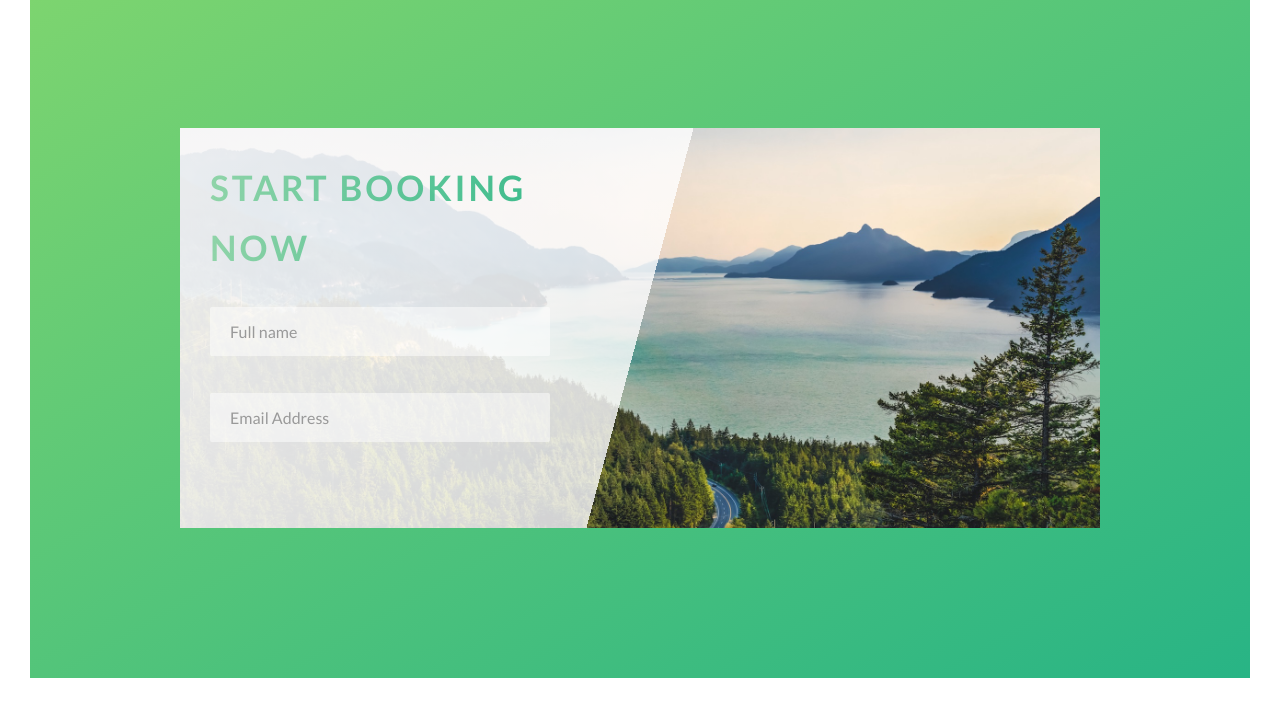
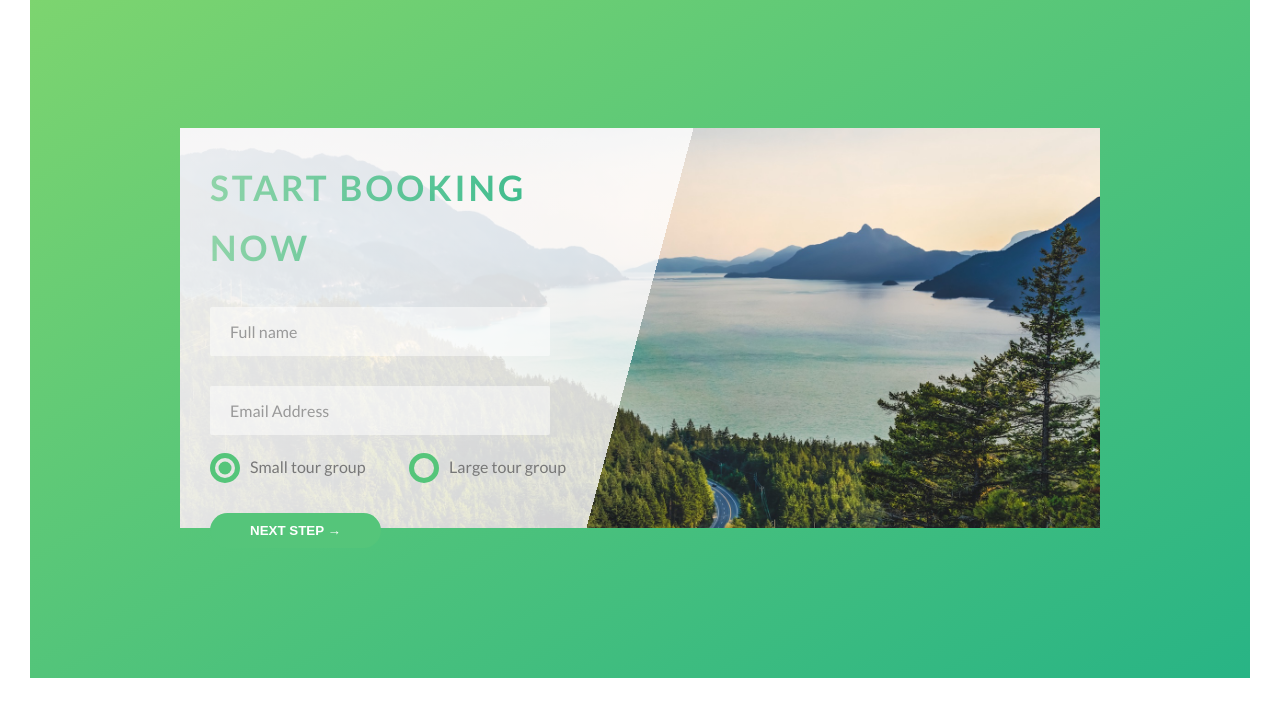
Before and after one commit to zenyhoj/natours, a website: page index.html in a window 1280 px wide. Shown: the part 4531-5239 px from the top of the page. Drawn offline with Linux system fonts and the light colour scheme.

Commit message:
coded radio button for booking section

```diff
--- a/components/_button.scss
+++ b/components/_button.scss
@@ -2,6 +2,8 @@
 
 .btn {
 
+    &,
+    // .btn itself because <button> doesn't have link and visited pseudo class
     &:link,
     &:visited {
         text-transform: uppercase;
@@ -11,6 +13,10 @@
         border-radius: 5rem;
         transition: all 0.2s;
         position: relative;
+
+        // style for <button>
+        border: none;
+        cursor: pointer;
     }
 
     &:hover {
@@ -25,9 +31,14 @@
         }
     }
 
-    &:active {
+    &:active,
+    &:focus //to have the same style as with the active state and for the blue outline by default not to show
+
+        {
+        outline: none;
         transform: translateY(-0.1rem);
         box-shadow: 0 0.5rem 1rem rgba(0, 0, 0, 0.2);
+
     }
 
     &--white {
--- a/components/_form.scss
+++ b/components/_form.scss
@@ -1,4 +1,5 @@
 .form {
+
 
   &__group:not(:last-child) {
     margin-bottom: 1rem;
@@ -16,6 +17,7 @@
     display: block; // to occupy the whole space and move the label down
     width: 85%;
     color: inherit;
+    transition: all .3s;
 
 
     &:focus {
@@ -40,7 +42,7 @@
     font-size: 1.2rem;
     font-weight: 700;
     margin-left: 2rem;
-    margin-top: .7rem;
+    // margin-top: .7rem;
     display: block;
     transition: all .5s;
   }
@@ -51,4 +53,57 @@
     visibility: hidden;
     transform: translateY(-4rem);
   }
+
+  &__radio-group {
+    width: 49%;
+    display: inline-block;
+    transform: translateY(-1.3rem);
+
+  }
+
+  &__radio-input {
+    display: none; //hidden by default
+
+  }
+
+  &__radio-label {
+    font-size: $default-font-size;
+    padding-left: 4rem;
+    cursor: pointer;
+    position: relative; //parent element for &__radio-button. this is needed for &__radio-button styles to show
+  }
+
+  &__radio-button {
+    //custom radio button to be used in behalf of the default radio button
+    height: 3rem;
+    width: 3rem;
+    border: 5px solid $color-primary;
+    border-radius: 50%;
+    display: inline-block;
+    position: absolute;
+    left: 0;
+    top: -4px;
+
+    &::after {
+      content: ""; //this is necessary in order for ::after to work
+      position: absolute;
+      display: block;
+      width: 1.3rem;
+      height: 1.3rem;
+      background-color: $color-primary;
+      border-radius: 50%;
+      top: 50%;
+      left: 50%;
+      transform: translate(-50%, -50%);
+      opacity: 0; //initial state
+      transition: opacity .2s;
+    }
+  }
+
+  &__radio-input:checked~&__radio-label &__radio-button::after {
+    // &__radio-label is sibling of &__radio-input and &__radio-button is a child of &__radio-label
+
+
+    opacity: 1;
+  }
 }
--- a/index.html
+++ b/index.html
@@ -385,6 +385,26 @@
                 <label for="email" class="form__label">Email Address</label>
               </div>
 
+              <div class="form-group">
+                <div class="form__radio-group">
+                  <input type="radio" class="form__radio-input" id="small" name="size" checked>
+                  <label for="small" class="form__radio-label">
+                    <span class="form__radio-button"></span>
+                    Small tour group
+                  </label>
+                </div>
+
+                <div class="form__radio-group">
+                  <input type="radio" class="form__radio-input" id="large" name="size">
+                  <label for="large" class="form__radio-label">
+                    <span class="form__radio-button"></span>
+                    Large tour group
+                  </label>
+                </div>
+              </div>
+              <div class="form-group">
+                <button class="btn btn--green">Next step &rarr;</button>
+              </div>
             </form>
           </div>
 
```
Also changed, not shown: css/style.css.
